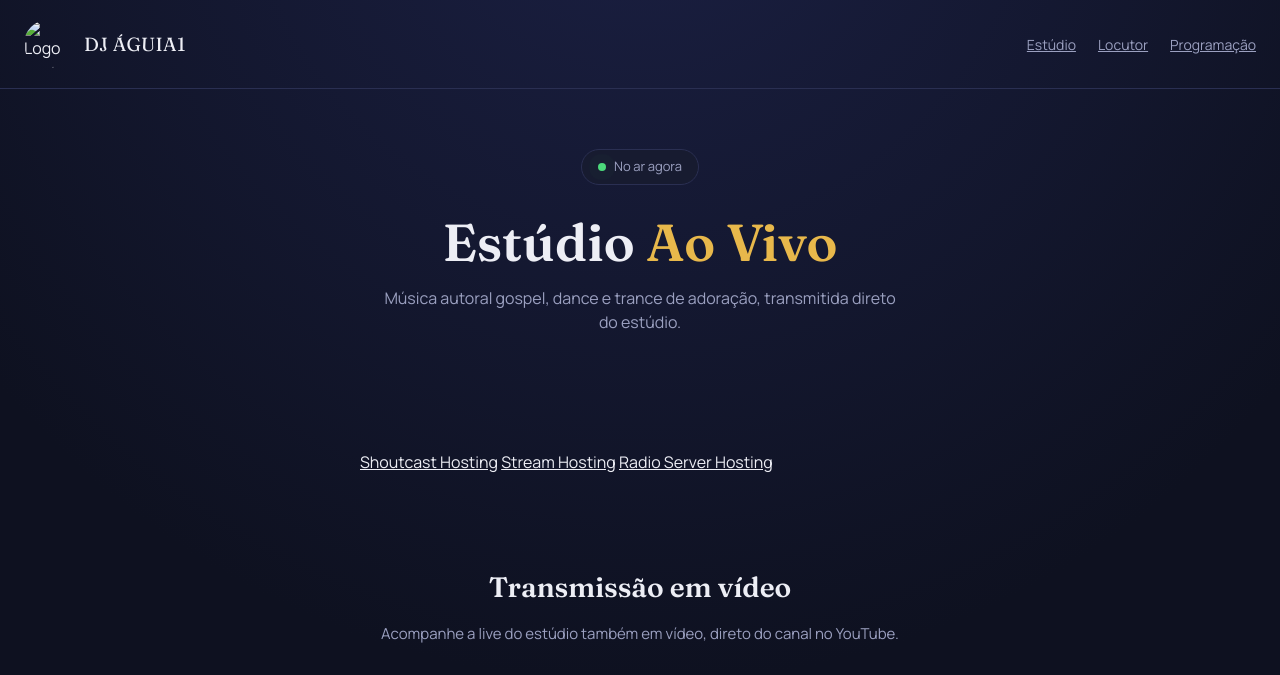
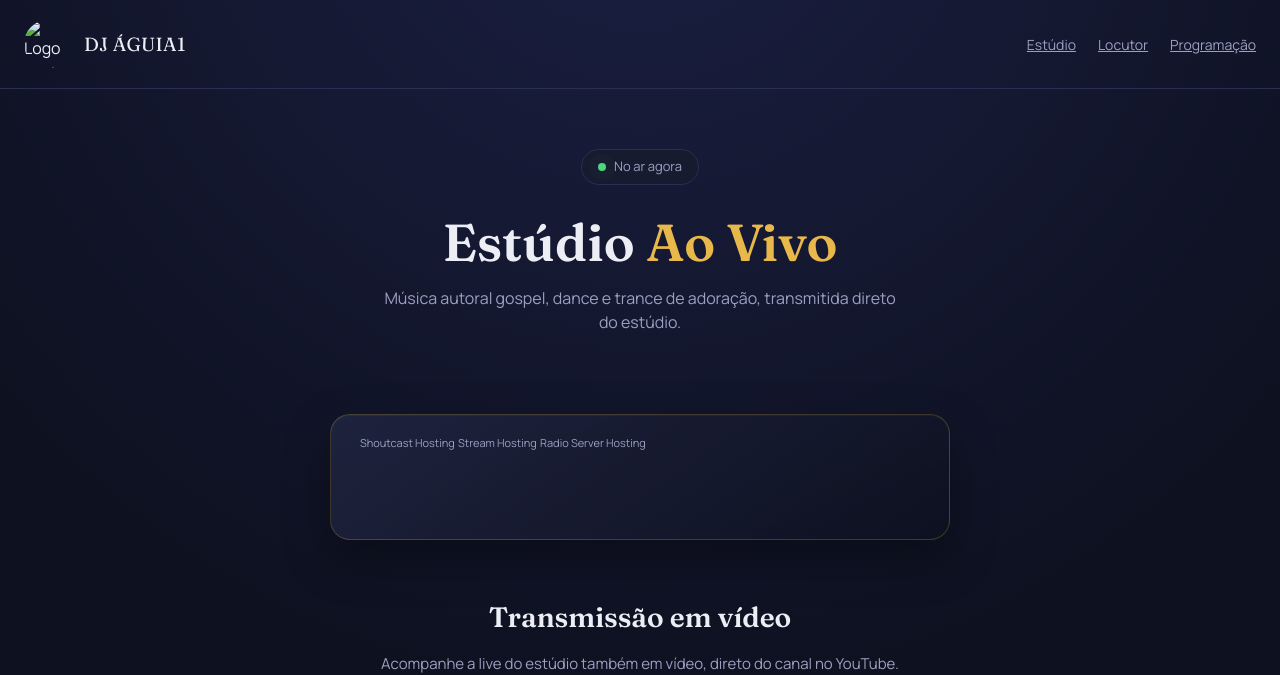
Before and after one commit to capaofeliz-cell/djaguia1, a Jekyll site: the page estudio-ao-vivo.html, which Jekyll copies as it is, in a window 1280 px wide. Shown: the top 675 px of the page. Built offline with Jekyll 4.4.1, drawn with Linux system fonts in a browser that asks for light colours; a script that is not in the unit is left out; grey boxes are pictures that could not be loaded.

Commit message:
Enhance styling for main container and player wrap
Increased max-width of main container and added padding, border, border-radius, and background styles. Enhanced styling for the caster player wrap and added hover effects for links.

```diff
--- a/estudio-ao-vivo.html
+++ b/estudio-ao-vivo.html
@@ -448,12 +448,39 @@ footer{
   align-items:center;
   min-height:96px;
   margin:40px auto 0;
-  max-width:560px;
+  max-width:620px;
+  padding:14px;
+  border:1px solid rgba(232,184,75,.22);
+  border-radius:20px;
+  background:linear-gradient(145deg,rgba(31,36,64,.92),rgba(14,17,32,.96));
+  box-shadow:0 18px 45px rgba(0,0,0,.34), inset 0 1px 0 rgba(255,255,255,.04);
 }
 
 .caster-player-wrap .cstrEmbed{
   width:100%;
   max-width:560px;
+  min-height:96px;
+  overflow:hidden;
+  border-radius:12px;
+}
+
+/* Links shown only when the external widget has not rendered yet. */
+.caster-player-wrap .cstrEmbed > a{
+  color:var(--muted);
+  font-size:11px;
+  text-decoration:none;
+}
+
+.caster-player-wrap .cstrEmbed > a:hover{
+  color:var(--gold);
+}
+
+@media(max-width:680px){
+  .caster-player-wrap{
+    width:calc(100% - 24px);
+    padding:8px;
+    border-radius:16px;
+  }
 }
 
 </style>
```
